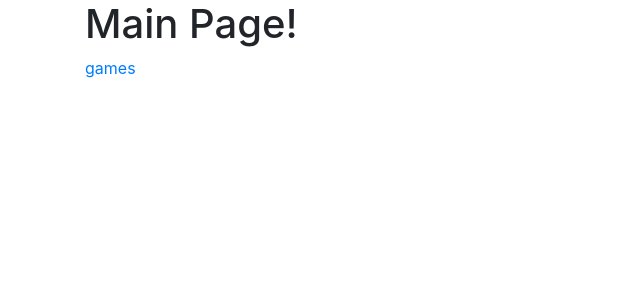
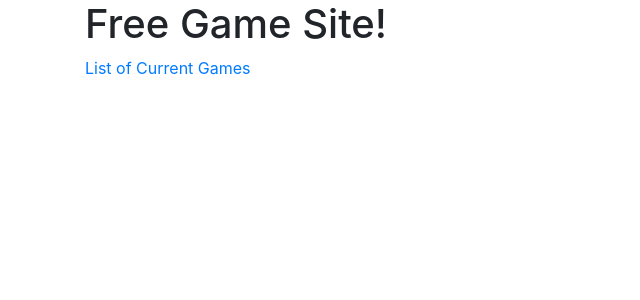
Before and after one commit to themonkeymaker/project4game, a Django app: page / in a window 1280 px wide. Shown: the top 300 px of the page, without its empty margins (0-640 px from the left). Run offline with Django 3.2, Linux system fonts and the light colour scheme; some libraries are stand-ins or nearby versions.

Commit message:
added games

```diff
--- a/project4games/project4games/templates/index.html
+++ b/project4games/project4games/templates/index.html
@@ -3,6 +3,6 @@
 {% block title %}Main{% endblock title %}
 
 {% block content %}
-    <h1>Main Page!</h1>
-    <a href="{% url 'games:game-list' %}">games</a>
+    <h1>Free Game Site!</h1>
+    <a href="{% url 'games:game-list' %}">List of Current Games</a>
 {% endblock content %}
```
